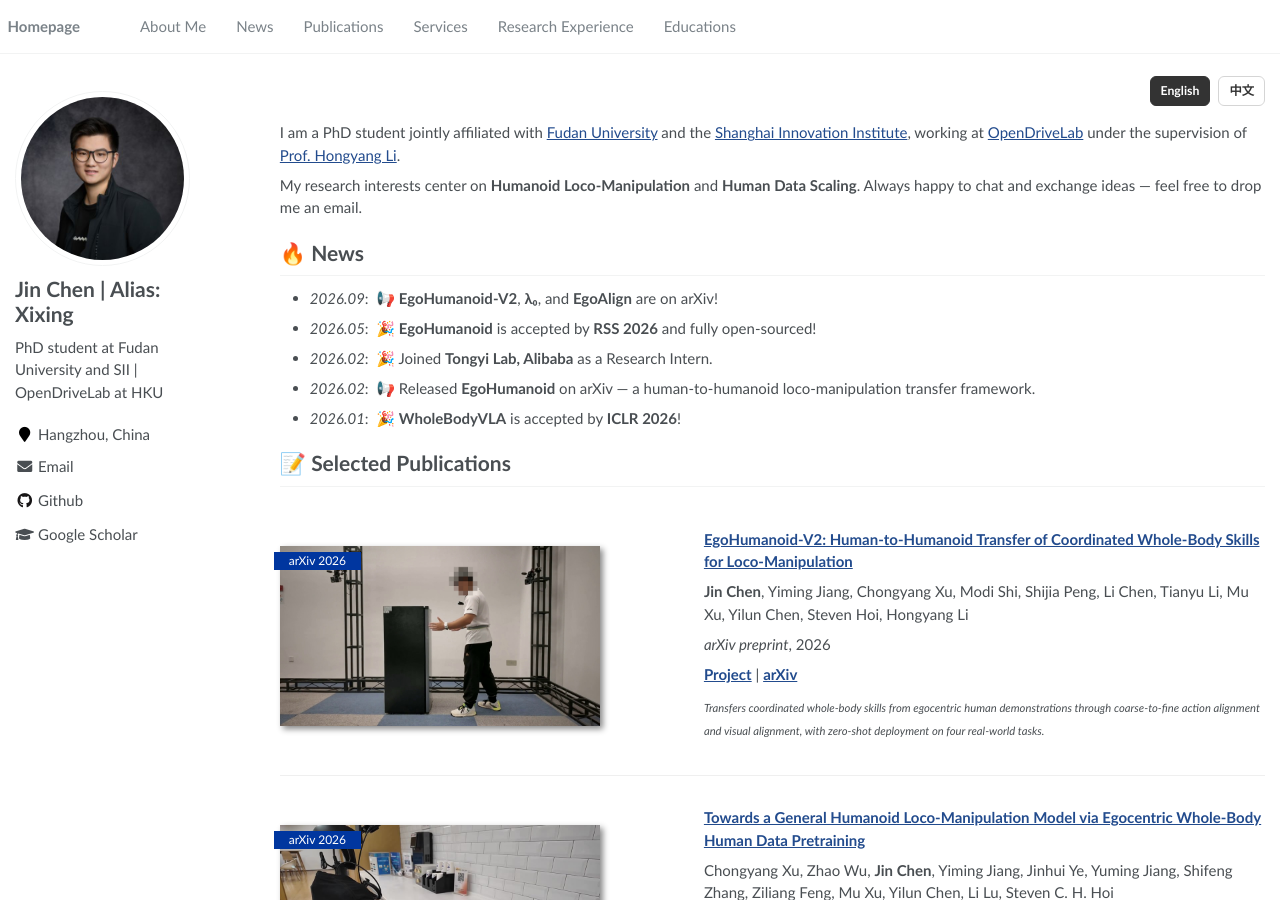
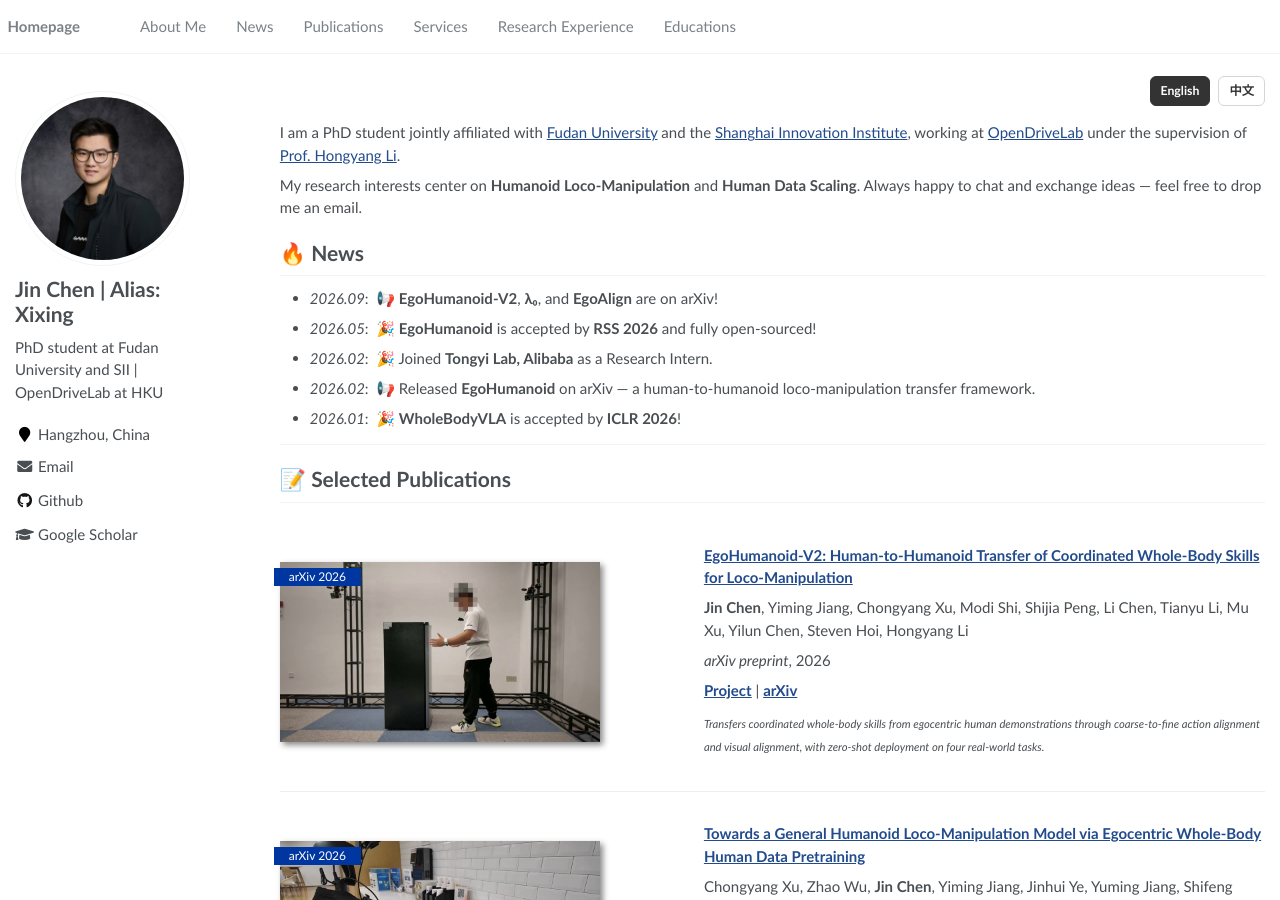
Before and after one commit to JinChen0056/jinchen0056.github.io, a Jekyll site: the page built from _pages/about.md, in a window 1280 px wide and 900 px high. Built offline with Jekyll 4.4.1, drawn with Linux system fonts in a browser that asks for light colours.

Commit message:
Separate news and publications with horizontal rules

```diff
--- a/_pages/about.md
+++ b/_pages/about.md
@@ -67,6 +67,8 @@ My research interests center on **Humanoid Loco-Manipulation** and **Human Data
 - *2026.02*: &nbsp;📢 Released **EgoHumanoid** on arXiv — a human-to-humanoid loco-manipulation transfer framework.
 - *2026.01*: &nbsp;🎉 **WholeBodyVLA** is accepted by **ICLR 2026**!
 
+
+<hr>
 
 # 📝 Selected Publications
 
@@ -336,6 +338,8 @@ Two tracks — **Manipulation** and **World Model** — attracting 300+ teams wo
 - *2026.02*: &nbsp;📢 **EgoHumanoid** 发布于 arXiv：一个基于人类第一视角演示的人形机器人移动操作迁移框架。
 - *2026.01*: &nbsp;🎉 **WholeBodyVLA** 被 **ICLR 2026** 接收。
 
+
+<hr>
 
 # 📝 代表性论文
 
```
